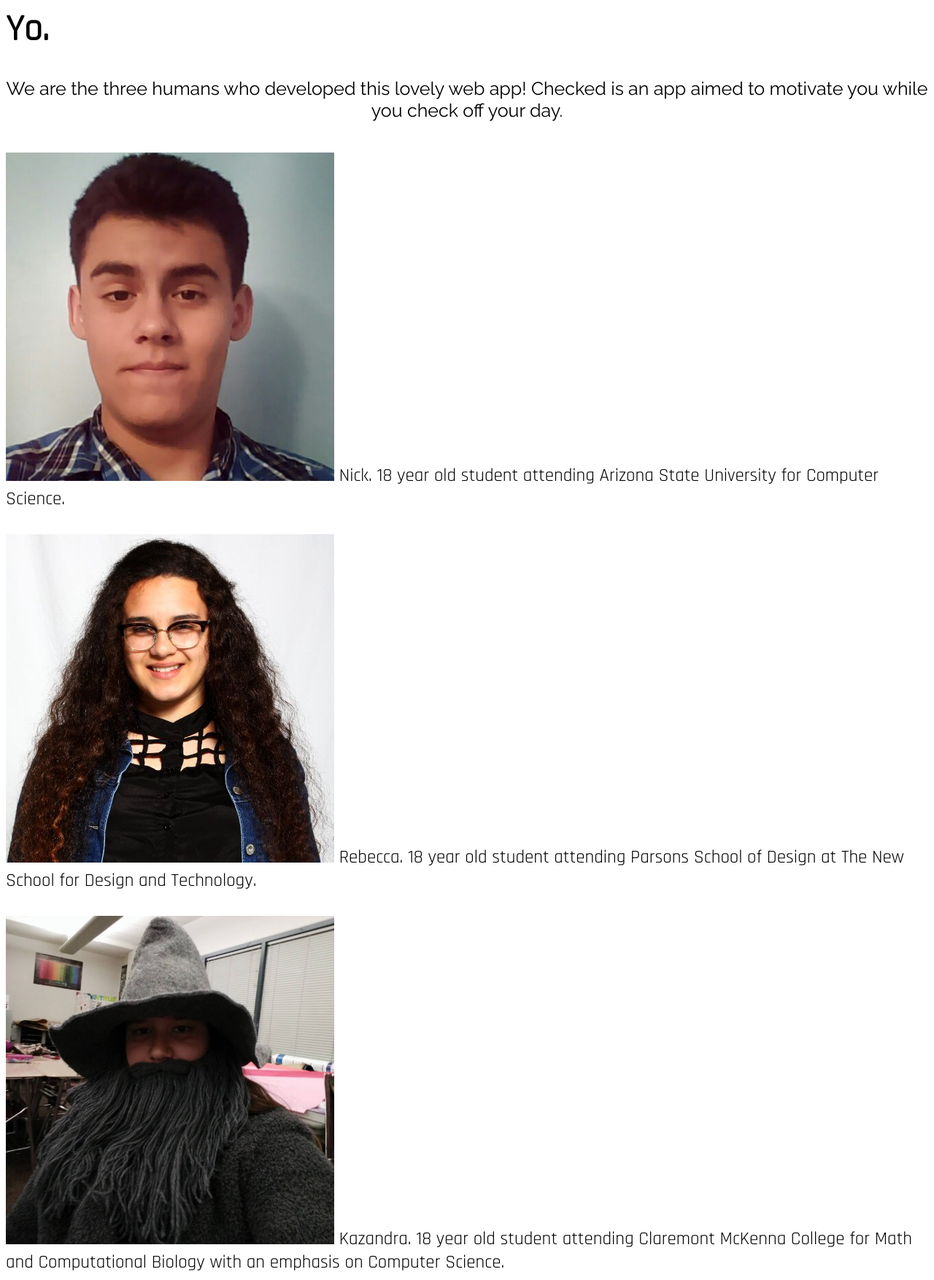
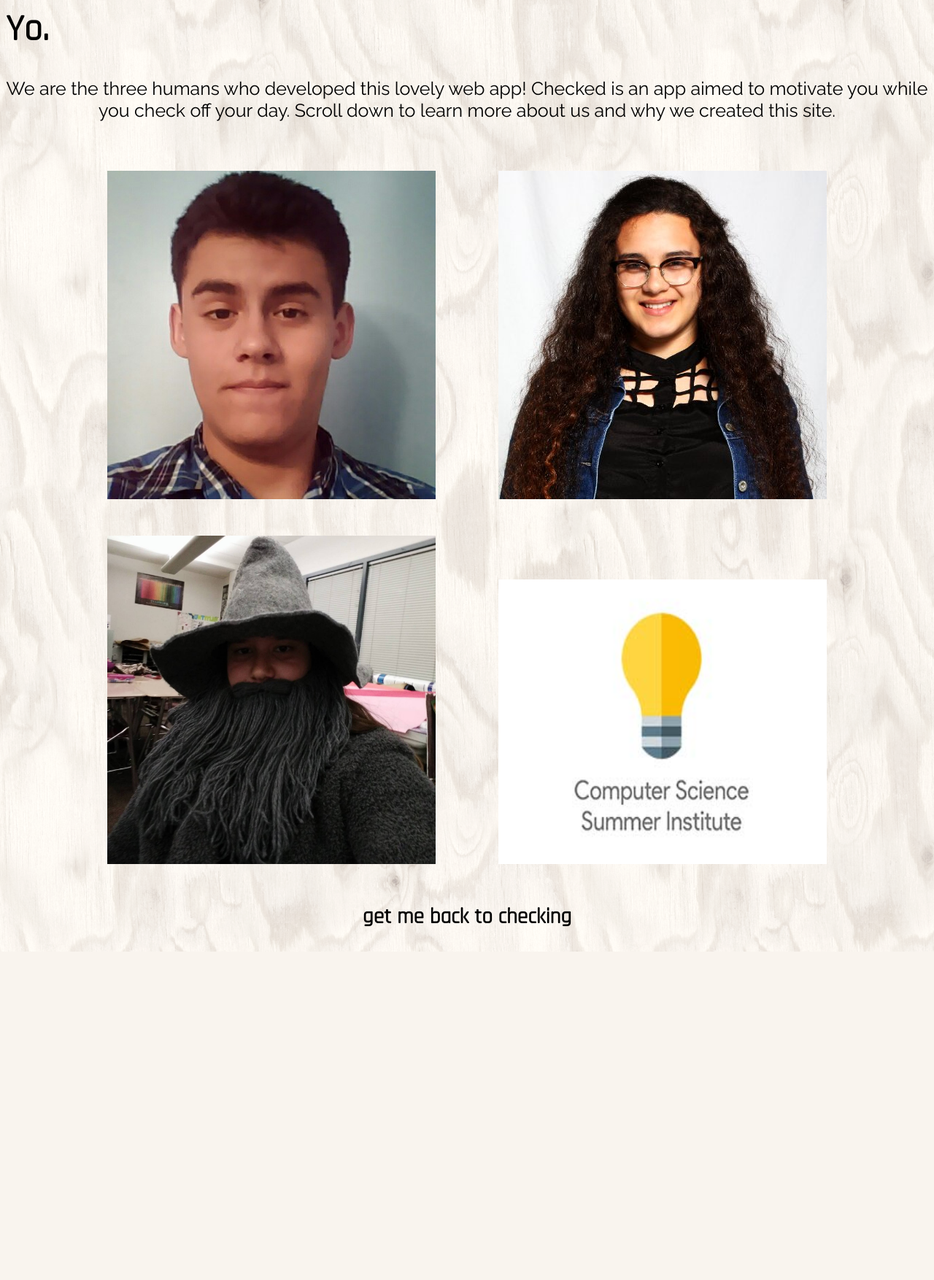
Before and after one commit to rebeccaruva/nrk, a Python web app: template templates/about.html in a window 1280 px wide. Shown: the whole page at 73% size. After the commit the page ends 1304 px from the top, so only its background shows below. Run offline with Jinja, Linux system fonts and the light colour scheme; the template is opened without the code that fills it, so the values that code supplies are empty.

Commit message:
Added a easter egg about page

```diff
--- a/static/about.css
+++ b/static/about.css
@@ -1,15 +1,50 @@
+/* main background for about */
+body {
+  background-position: center;
+  background-repeat: repeat;
+  background-image: url("wood-grain.png");
+  background-attachment: fixed;
+}
+
+/* font for about page */
 h1 {
   font-family: 'Rajdhani', sans-serif;
   font-size: 50px;
   color: black;
 }
+
+/* font for about description */
 .snippet {
   font-family: 'Raleway', sans-serif;
   font-size: 25px;
   text-align: center;
 }
+
+/* font for avatar bios */
 .avatars {
   font-family: 'Rajdhani', sans-serif;
   font-size: 25px;
   color: black;
+  text-align: center;
 }
+
+/* makes the pics opaque and show info */
+figure {
+    position: relative;
+    display: inline-block;
+}
+figcaption {
+    display: none;
+    position: absolute;
+    left: 0;
+    bottom: 5px;
+    right: 0;
+    background-color: rgba(0,0,0,.25);
+    text-align: center;
+}
+figure:hover img {
+    opacity: .6;
+}
+figure:hover figcaption {
+    display: block;
+}
--- a/templates/about.html
+++ b/templates/about.html
@@ -11,22 +11,28 @@
   <body>
     <h1>Yo.</h1>
     <p class="snippet">We are the three humans who developed this lovely web app!
-    Checked is an app aimed to motivate you while you check off your day.</p>
+      Checked is an app aimed to motivate you while you check off your day. Scroll
+      down to learn more about us and why we created this site.</p>
     <br />
     <div class="avatars">
-    <img src="static/nick.jpg" height=450 width=450 alt="Picture of Nick" />
-    Nick. 18 year old student attending Arizona State University
-      for Computer Science.
-    <br />
-    <br />
-    <img src="static/rebecca.jpg" alt="Picture of Rebecca" />
-    Rebecca. 18 year old student attending Parsons School of Design at The New
-      School for Design and Technology.
-    <br />
-    <br />
-    <img src="static/kazandra.jpg" height=450 width=450 alt="Picture of Kazandra" />
-    Kazandra. 18 year old student attending Claremont McKenna College for Math and
-      Computational Biology with an emphasis on Computer Science.
+      <figure><img src="static/nick.jpg" height=450 width=450 alt="Picture of Nick" />
+      <figcaption>Nick. 18 year old student attending Arizona State University
+        for Computer Science.</figcaption></figure>
+
+      <figure><img id="image" src="static/rebecca.jpg" alt="Picture of Rebecca" />
+      <figcaption>Rebecca. 18 year old student attending Parsons School of Design at The New
+        School for Design and Technology.</figcaption></figure>
+
+      <figure><img id="image" src="static/kazandra.jpg" height=450 width=450 alt="Picture of Kazandra" />
+      <figcaption>Kazandra. 18 year old student attending Claremont McKenna College for Math and
+        Computational Biology with an emphasis on Computer Science.</figcaption></figure>
+
+        <figure><img id="image" src="static/cssi.jpg" height=390 width=450 alt="Picture of CSSI logo" />
+        <figcaption>Google's Computer Science Summer Institute is 3-week summer program for
+          incoming college freshmen who are interested in studying computer science. This web app
+          is our final project for the program.</figcaption></figure>
+
+        <h3><a href="https://www.checkedcssiproject.appspot.com/home"><font color="black">get me back to checking</font></a></h3>
   </div>
   </body>
 </html>
--- a/templates/checked.html
+++ b/templates/checked.html
@@ -18,7 +18,7 @@
     <center>
     <h1 id="name"><center><font color="white">Checked.</font></center></h1>
     <h4 id="description"><center><font color="white">An interactive website to help motivate your daily schedule</font></center></h4>
-    <h5 id="poweredby"><center><font color="white">Presented to you by N.R.K.</font></center></h5>
+    <h5 id="poweredby"><center><font color="white">Presented to you by <a href="https://www.checkedcssiproject.appspot.com/about"><font color="white">N.R.K.</font></a></font></center></h5>
     <br />
 
 
```
Also changed, not shown: static/checked.css (+11 -8 lines), static/cssi.jpg (added), static/wood-grain.png (added), 3 other files. Lines whose indentation alone changed are shown as unchanged.
